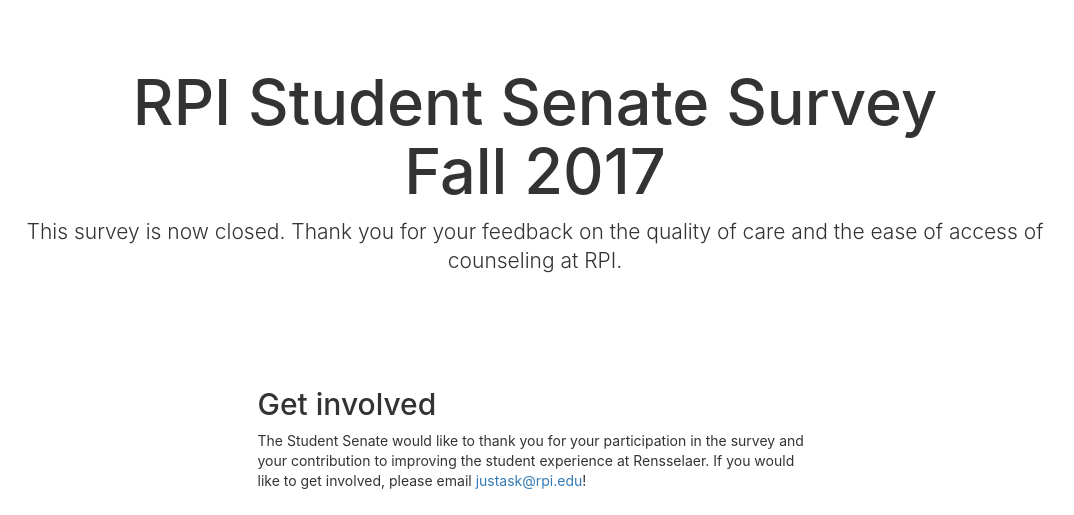
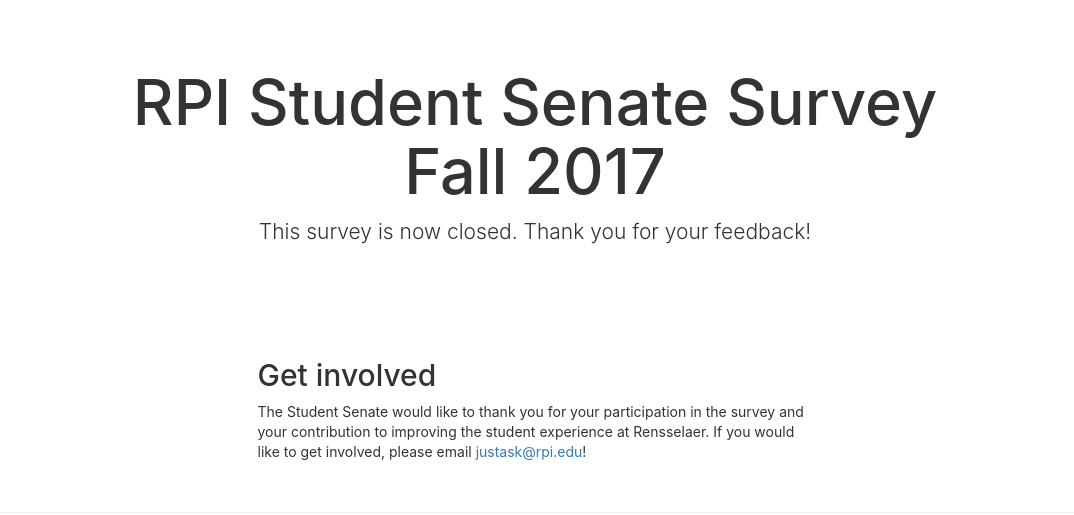
Before and after one commit to wtg/senate-survey, a Flask app: template templates/closed.html in a window 1280 px wide. Shown: the top 515 px of the page, without its empty margins (105-1179 px from the left). Run offline with Flask 2, Linux system fonts and the light colour scheme; the template is opened without the code that fills it, so the values that code supplies are empty; some libraries are stand-ins or nearby versions.

Commit message:
Update closed survey message

```diff
--- a/templates/closed.html
+++ b/templates/closed.html
@@ -3,7 +3,7 @@
 {% block content %}
             <div class="jumbotron">
                 <h1>RPI Student Senate Survey<br />Fall 2017</h1>
-                <p class="lead">This survey is now closed. Thank you for your feedback on the quality of care and the ease of access of counseling at RPI.</p>
+                <p class="lead">This survey is now closed. Thank you for your feedback!</p>
             </div>
             <div class="row">
                 <div class="col-lg-6 col-lg-push-3">
```
